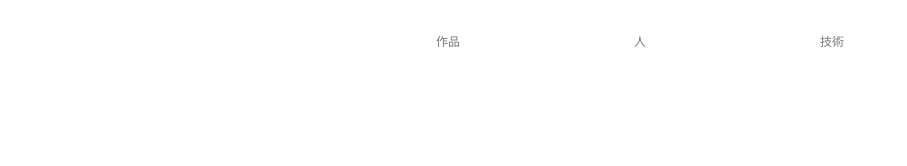
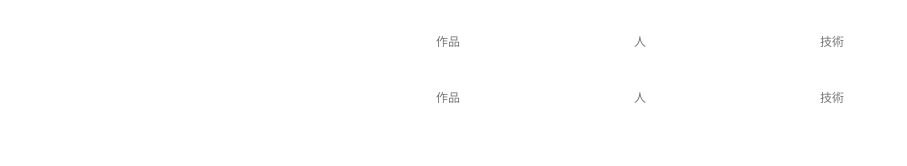
Before and after one commit to Kurogoma4D/portfolio, a Next.js app: page /about in a window 1280 px wide. Shown: the part 134-300 px from the top of the page, without its empty margins (0-907 px from the left). Built offline with nearby package versions, Linux system fonts and the light colour scheme.

Commit message:
modify: app structure

```diff
--- a/components/LayoutComp/Layout.tsx
+++ b/components/LayoutComp/Layout.tsx
@@ -20,7 +20,7 @@ const Layout: NextPage<Props & WithRouterProps> = ({
 }) => {
   const [value, setValue] = React.useState("/");
 
-  const menuItems = [
+  const menuItemProps = [
     {
       linkTo: "/works",
       label: "作品",
@@ -34,6 +34,16 @@ const Layout: NextPage<Props & WithRouterProps> = ({
       label: "技術",
     },
   ];
+
+  const menuItems = menuItemProps.map(item => (
+    <Link prefetch href={item.linkTo} passHref>
+      <BottomNavigationAction
+        label={item.label}
+        value={item.linkTo}
+        showLabel={true}
+      />
+    </Link>
+  ));
 
   React.useEffect(() => {
     if (router.pathname !== "/") {
@@ -55,15 +65,7 @@ const Layout: NextPage<Props & WithRouterProps> = ({
       {children}
       <footer>
         <BottomNavigation value={value} className={style.bottomNavigation}>
-          {menuItems.map(item => (
-            <Link href={item.linkTo} passHref>
-              <BottomNavigationAction
-                label={item.label}
-                value={item.linkTo}
-                showLabel={true}
-              />
-            </Link>
-          ))}
+          {menuItems}
         </BottomNavigation>
       </footer>
     </div>
--- a/pages/_app.tsx
+++ b/pages/_app.tsx
@@ -1,9 +1,14 @@
 import App from "next/app";
 import "../styles/global.scss";
+import Layout from "../components/LayoutComp/Layout";
 
 export default class MyApp extends App<object> {
   render() {
     const { Component } = this.props;
-    return <Component />;
+    return (
+      <Layout title="Kurogoma4D">
+        <Component />
+      </Layout>
+    );
   }
 }
--- a/pages/index.tsx
+++ b/pages/index.tsx
@@ -1,18 +1,17 @@
 import * as React from "react";
 import Link from "next/link";
-import Layout from "../components/LayoutComp/Layout";
 import { NextPage } from "next";
 
 const IndexPage: NextPage = () => {
   return (
-    <Layout title="Kurogoma4D">
+    <>
       <h1>Hello Next.js 👋</h1>
       <p>
         <Link href="/about">
           <a>About</a>
         </Link>
       </p>
-    </Layout>
+    </>
   );
 };
 
--- a/pages/person.tsx
+++ b/pages/person.tsx
@@ -1,5 +1,4 @@
 import { NextPage } from "next";
-import Layout from "../components/LayoutComp/Layout";
 import * as style from "../styles/person.scss";
 import ExpandButton from "../components/ExpandButton/ExpandButton";
 
@@ -15,7 +14,6 @@ const Person: NextPage = () => {
   ];
 
   return (
-    <Layout>
     <div className={style.wrap}>
       <div className={style.avatar}>
         <img src="https://www.gravatar.com/avatar/2a56039e69ff01ccaed212c455d06003" />
@@ -32,7 +30,6 @@ const Person: NextPage = () => {
         })}
       </div>
     </div>
-    </Layout>
   );
 };
 
--- a/pages/skills.tsx
+++ b/pages/skills.tsx
@@ -1,11 +1,10 @@
 import * as React from "react";
 import Link from "next/link";
-import Layout from "../components/LayoutComp/Layout";
 import { NextPage } from "next";
 import * as style from "../styles/works.scss";
 
 const SkillsPage: NextPage = () => (
-  <Layout title="Skills | Kurogoma4D">
+  <>
     <h1 className={style.title}>Skills</h1>
     <p>This is the skills page</p>
     <p>
@@ -13,7 +12,7 @@ const SkillsPage: NextPage = () => (
         <a>Go home</a>
       </Link>
     </p>
-  </Layout>
+  </>
 );
 
 export default SkillsPage;
```
Lines whose indentation alone changed are shown as unchanged.
